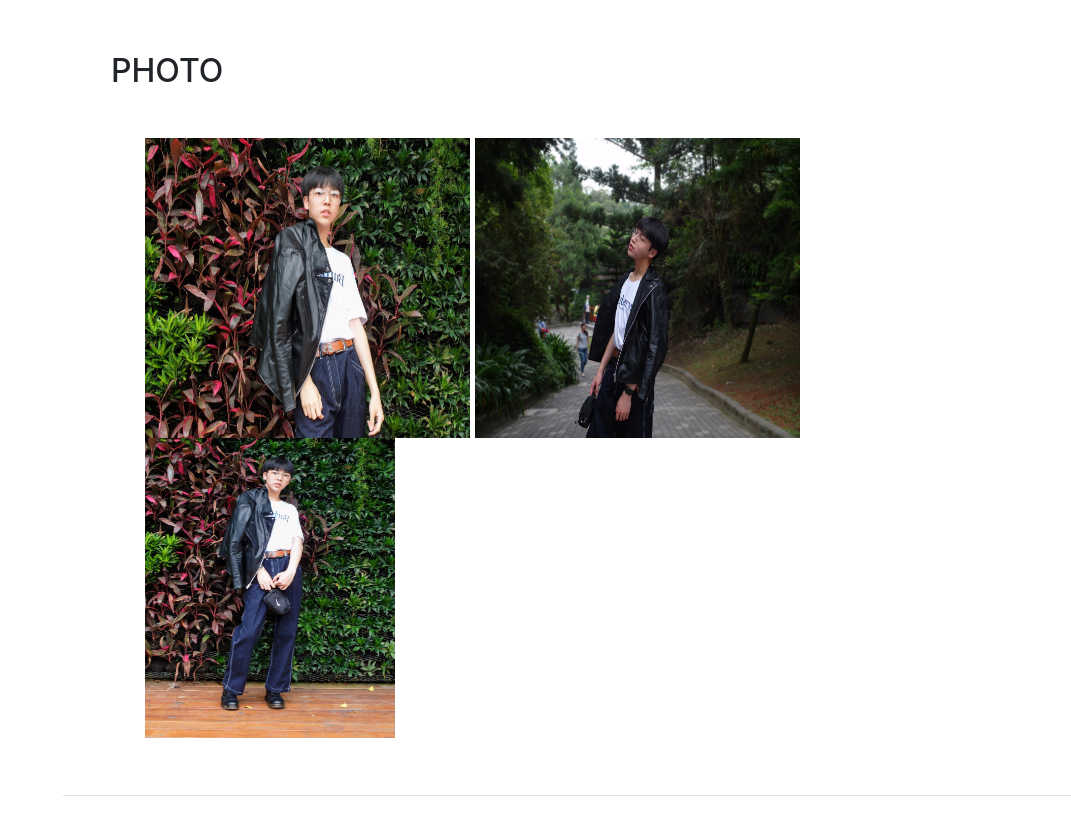
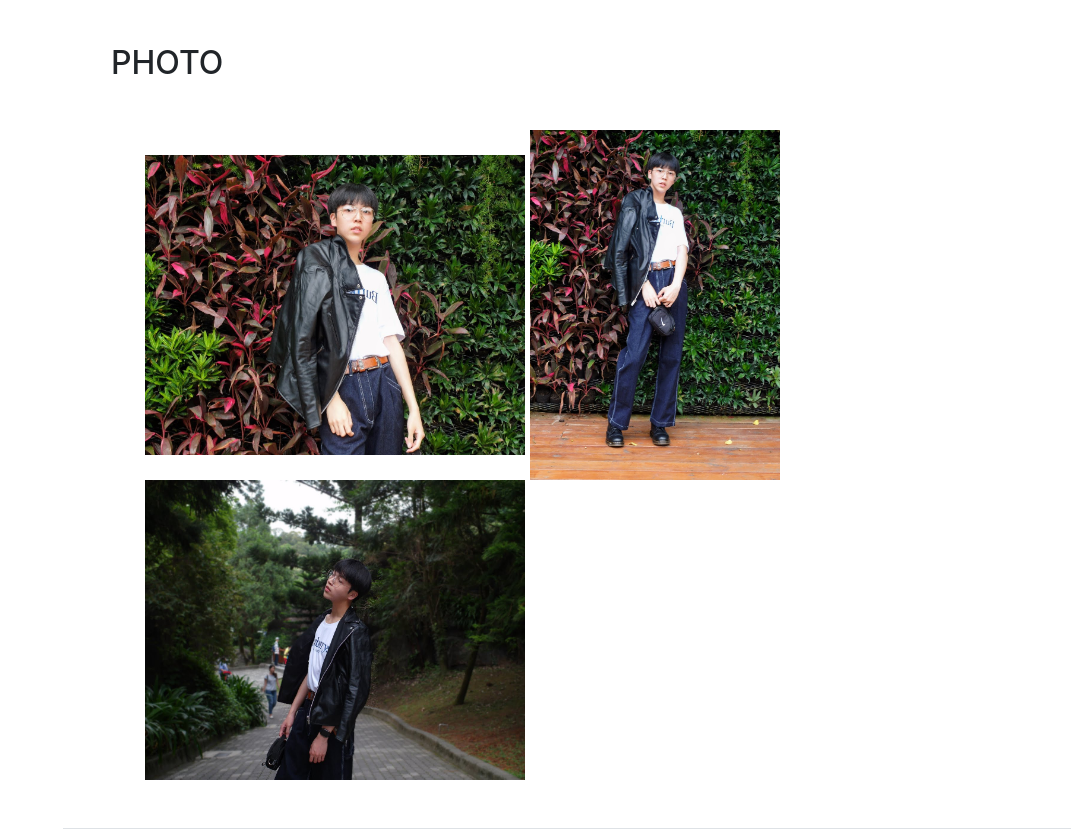
Before and after one commit to liaopoyi/liaopoyi.github.io, a website with bundled scripts: page index.html in a window 1280 px wide. Shown: the part 5860-6689 px from the top of the page, without its empty margins (209-1280 px from the left). Before the commit the page ends 6656 px from the top, so only its background shows below. Built offline with nearby package versions, Linux system fonts and the light colour scheme; a web font is replaced by a local one.

Commit message:
Add files via upload

```diff
--- a/index.html
+++ b/index.html
@@ -569,9 +569,9 @@
           <h2 class="mb-5">Photo</h2>
           <ul class="fa-ul mb-0">
             <div id="accordion">
-            <td><img src="img/pics.jpg" width="325" height="300"></td>
-			<td><img src="img/pics1.jpg" width="325" height="300"></td>
-            <td><img src="img/pics2.jpg" width="250" height="300"></td>
+            <td><img src="img/pics.jpg" width="380" height="300"></td>
+			<td><img src="img/pics2.jpg" width="250" height="350"></td>
+            <td><img src="img/pics1.jpg" width="380" height="300"></td>
 
 
     <!-- Bootstrap core JavaScript -->
```
